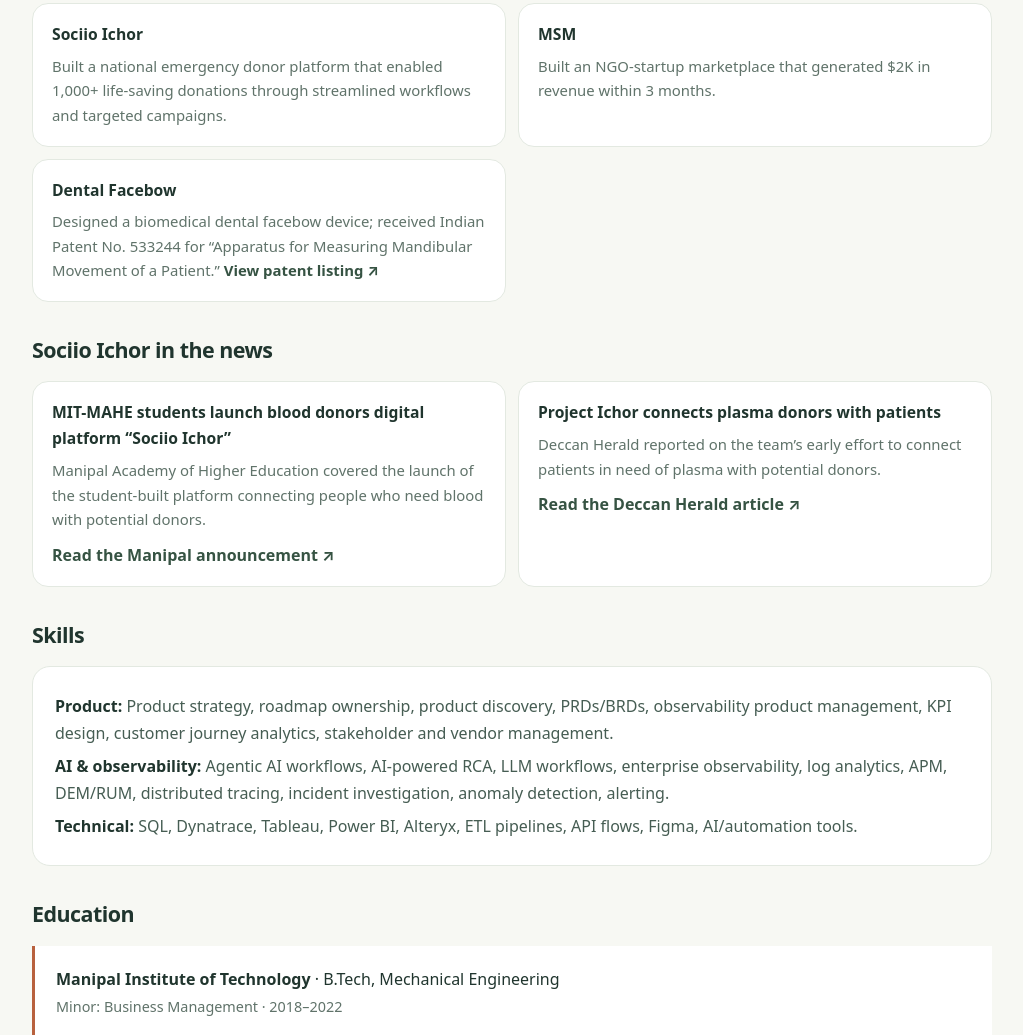
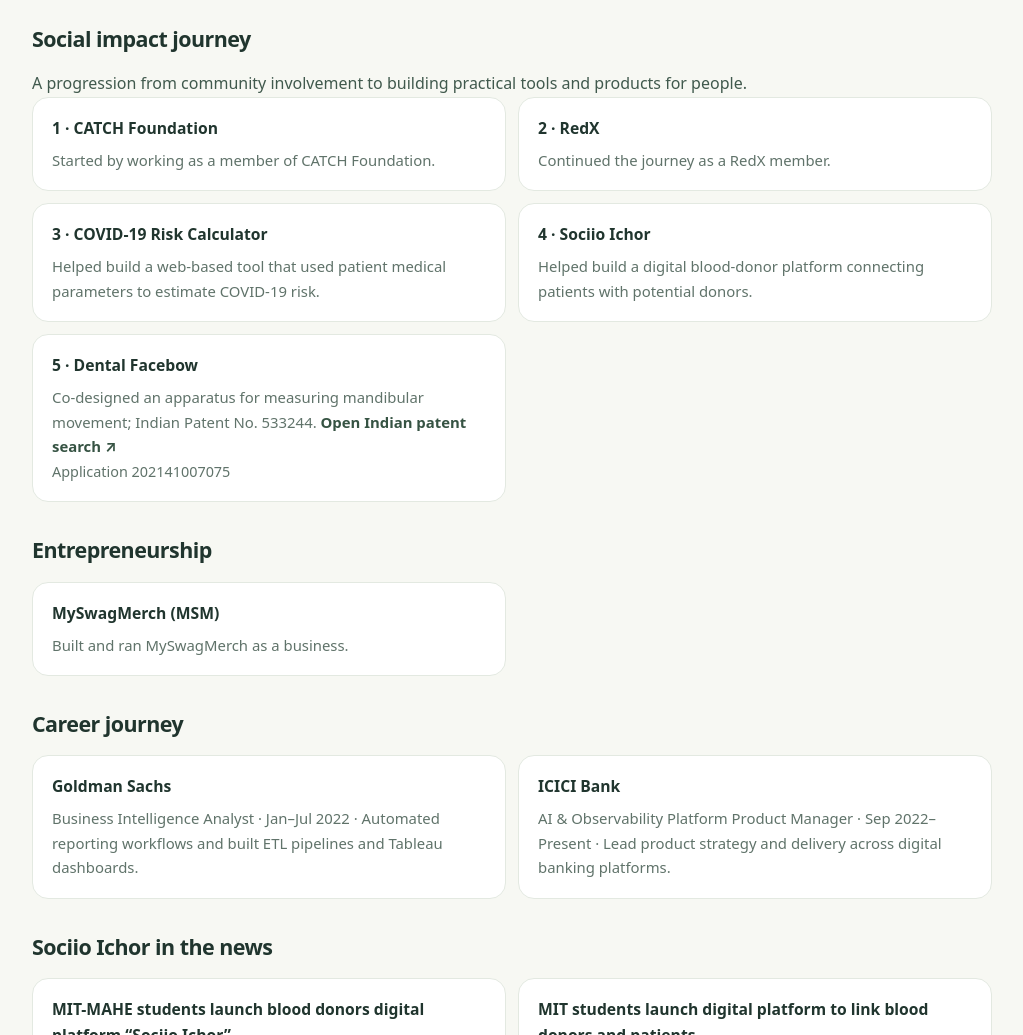
Before and after one commit to manorathkhanna/MyWebsite, a plain HTML site: page index.html in a window 1280 px wide. Shown: the part 1765-2800 px from the top of the page, without its empty margins (128-1151 px from the left). Drawn offline with Linux system fonts and the light colour scheme.

Commit message:
Add portfolio journey and press articles

```diff
--- a/index.html
+++ b/index.html
@@ -49,7 +49,7 @@
 </head>
 <body>
 <main>
-  <nav class="nav" aria-label="Main navigation"><span>MANORATH KHANNA</span><span><a href="#experience">Experience</a> · <a href="#projects">Projects</a> · <a href="#articles">Articles</a> · <a href="#skills">Skills</a></span></nav>
+  <nav class="nav" aria-label="Main navigation"><span>MANORATH KHANNA</span><span><a href="#social-impact">Social impact</a> · <a href="#entrepreneurship">Entrepreneurship</a> · <a href="#career">Career</a> · <a href="#projects">Projects</a> · <a href="#articles">Articles</a> · <a href="#skills">Skills</a></span></nav>
   <header class="hero">
     <div class="eyebrow">Product · Strategy · Enterprise AI</div>
     <h1>Manorath Khanna</h1>
@@ -93,14 +93,41 @@
     <div class="grid">
       <article class="project"><h3>AI Skills & Workflows for NPS Intelligence</h3><p>Designed DevRev workflows to correlate about 6–7K daily NPS submissions with session, UI, API, and performance telemetry; automated classification and investigation of about 1K daily detractors.</p></article>
       <article class="project"><h3>iMobile Play Store Review Intelligence</h3><p>Built an AI-driven review analysis system to identify issue spikes, classify customer pain points, and turn unstructured feedback into product insights.</p></article>
-      <article class="project"><h3>Sociio Ichor</h3><p>Built a national emergency donor platform that enabled 1,000+ life-saving donations through streamlined workflows and targeted campaigns.</p></article>
-      <article class="project"><h3>MSM</h3><p>Built an NGO-startup marketplace that generated $2K in revenue within 3 months.</p></article>
-      <article class="project"><h3>Dental Facebow</h3><p>Designed a biomedical dental facebow device; received Indian Patent No. 533244 for “Apparatus for Measuring Mandibular Movement of a Patient.” <a href="https://www.manipal.edu/content/dam/manipal/mu/documents/mahe/Research/Research-Bulletins/MAHE%20Research%20E%20Bulletin%20Apr%20-%20Jun%2024.pdf" target="_blank" rel="noreferrer">View patent listing ↗</a></p></article>
+
+
+
     </div>
-  </section>  <section id="articles">
+  </section>  <section id="social-impact">
+    <h2>Social impact journey</h2>
+    <p class="summary">A progression from community involvement to building practical tools and products for people.</p>
+    <div class="grid">
+      <article class="project"><h3>1 · CATCH Foundation</h3><p>Started by working as a member of CATCH Foundation.</p></article>
+      <article class="project"><h3>2 · RedX</h3><p>Continued the journey as a RedX member.</p></article>
+      <article class="project"><h3>3 · COVID-19 Risk Calculator</h3><p>Helped build a web-based tool that used patient medical parameters to estimate COVID-19 risk.</p></article>
+      <article class="project"><h3>4 · Sociio Ichor</h3><p>Helped build a digital blood-donor platform connecting patients with potential donors.</p></article>
+      <article class="project"><h3>5 · Dental Facebow</h3><p>Co-designed an apparatus for measuring mandibular movement; Indian Patent No. 533244. <a href="https://iprsearch.ipindia.gov.in/PublicSearch/PublicationSearch/ApplicationStatus" target="_blank" rel="noreferrer">Open Indian patent search ↗</a><br><span class="meta">Application 202141007075</span></p></article>
+    </div>
+  </section>
+
+  <section id="entrepreneurship">
+    <h2>Entrepreneurship</h2>
+    <div class="grid"><article class="project"><h3>MySwagMerch (MSM)</h3><p>Built and ran MySwagMerch as a business.</p></article></div>
+  </section>
+
+  <section id="career">
+    <h2>Career journey</h2>
+    <div class="grid">
+      <article class="project"><h3>Goldman Sachs</h3><p>Business Intelligence Analyst · Jan–Jul 2022 · Automated reporting workflows and built ETL pipelines and Tableau dashboards.</p></article>
+      <article class="project"><h3>ICICI Bank</h3><p>AI &amp; Observability Platform Product Manager · Sep 2022–Present · Lead product strategy and delivery across digital banking platforms.</p></article>
+    </div>
+  </section>
+
+  <section id="articles">
     <h2>Sociio Ichor in the news</h2>
     <div class="grid">
       <article class="article"><h3>MIT-MAHE students launch blood donors digital platform “Sociio Ichor”</h3><p>Manipal Academy of Higher Education covered the launch of the student-built platform connecting people who need blood with potential donors.</p><a href="https://www.manipal.edu/mu/news-events/inuguration-of-socio-ichor.html" target="_blank" rel="noreferrer">Read the Manipal announcement ↗</a></article>
+      <article class="article"><h3>MIT students launch digital platform to link blood donors and patients</h3><p>The Hindu covered the launch of the Sociio Ichor blood-donor platform.</p><a href="https://www.thehindu.com/news/cities/Mangalore/mit-students-launch-digital-platform-to-link-blood-donors-and-patients/article37145473.ece" target="_blank" rel="noreferrer">Read The Hindu article ↗</a></article>
+      <article class="article"><h3>Manipal students connect plasma donors with patients</h3><p>Times of India reported on the team’s plasma donor connection effort.</p><a href="https://timesofindia.indiatimes.com/city/mangaluru/manipal-students-connect-plasma-donors-with-patients/articleshow/82327357.cms" target="_blank" rel="noreferrer">Read the Times of India article ↗</a></article>
       <article class="article"><h3>Project Ichor connects plasma donors with patients</h3><p>Deccan Herald reported on the team’s early effort to connect patients in need of plasma with potential donors.</p><a href="https://www.deccanherald.com/india/karnataka/project-ichor-to-connect-patients-in-need-of-plasma-with-donors-980808.html" target="_blank" rel="noreferrer">Read the Deccan Herald article ↗</a></article>
     </div>
   </section>
```
